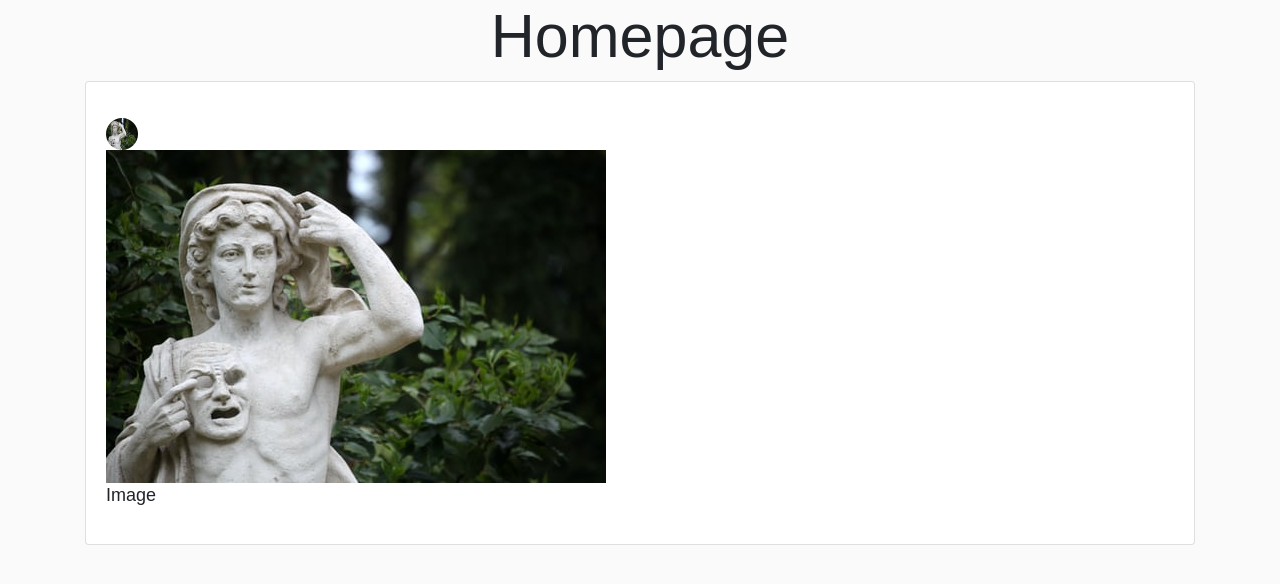
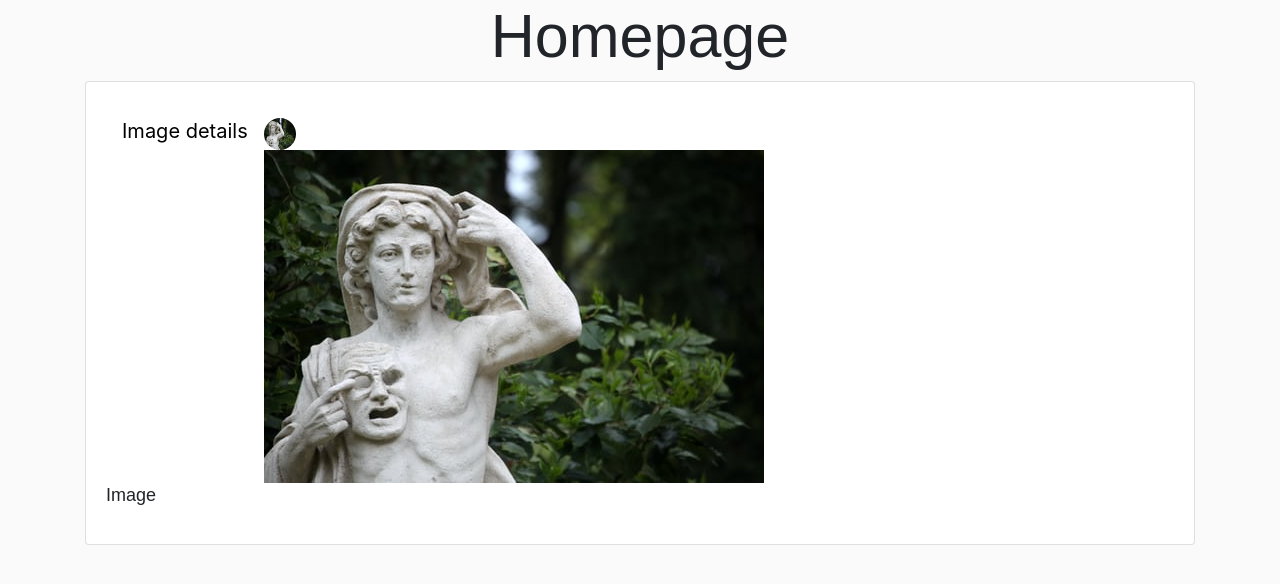
Before and after one commit to brenda-wanjiku/instagram, a Django app: page / in a window 1280 px wide. Shown: the part 104-688 px from the top of the page. Run offline with Django 3.2, Linux system fonts and the light colour scheme; a user stored in the database is signed in; data comes from the database, SQL or seed files in the repository; parts of the project's set-up code (start-up, migrations or seed data) failed here and were passed over; some libraries are stand-ins or nearby versions.

Commit message:
Creates a comment functionality for users

```diff
--- a/instagram/insta/models.py
+++ b/instagram/insta/models.py
@@ -83,5 +83,5 @@ class Comment(models.Model):
         self.delete()
 
     @classmethod
-    def get_image_comments(cls,image):
+    def get_image_comment(cls,image):
         return cls.objects.filter(image =image)
--- a/instagram/insta/templates/homepage.html
+++ b/instagram/insta/templates/homepage.html
@@ -19,6 +19,7 @@
             <div class="thumbnail">
                 <div class="post">
                     <div class="image-title">
+                        <a href="{% url 'get_images' image.id%}"> Image details</a>
                         <img src="{{image.image.url}}" class="avatar" class="img-responsive" alt="image">
                         <h3>{{image.profile}}<a> </a></h3>
                     </div>
--- a/instagram/insta/urls.py
+++ b/instagram/insta/urls.py
@@ -10,7 +10,9 @@ urlpatterns=[
     path('search/', views.search_results, name='search_results'),
     path('profile/',views.profile, name = "profile"),
     path('update_profile/',views.update_profile, name = "update_profile"),
-    path('upload_image/',views.upload_image, name = "update_image")
+    path('upload_image/',views.upload_image, name = "update_image"),
+    path('single_image/<int:id>', views.get_images,name="get_images"),
+    path('comment/<int:id>',views.comment,name='comment')
 ]
 if settings.DEBUG:
     urlpatterns+= static(settings.MEDIA_URL,document_root = settings.MEDIA_ROOT)
--- a/instagram/insta/views.py
+++ b/instagram/insta/views.py
@@ -1,7 +1,7 @@
 from django.shortcuts import render,redirect
 from django.http import HttpResponse, HttpResponseRedirect
 from django.urls import reverse
-from .models import Image,Profile
+from .models import Image,Profile,Comment
 from .forms import AddImageForm, EditProfileForm
 from django.contrib.auth.decorators import login_required
 from django.contrib.auth.models import User
@@ -74,10 +74,26 @@ def update_profile(request):
 
 
 
+@login_required
+def comment(request,id):
+    '''
+    Adds a comment
+    '''
+    image = Image.objects.get(pk=id)
+    content = request.GET.get('comment')
+    user = request.user
+    comment = Comment(content = content, user = user, image = image)
+    comment.save_comment()
+
+    return HttpResponseRedirect('get_images', args=[int(image.id)])
+
+
+@login_required
 def get_images(request,id):
     '''
     Gets the image details
     '''
     image = Image.objects.get(pk=id)
+    comments = Comment.get_image_comment(image)
 
-    return render(request, 'image.html',{"image": image})
+    return render(request, 'image.html',{"image": image, "comments": comments})
```
Also changed, not shown: instagram/insta/templates/image.html (+10 -12 lines).
